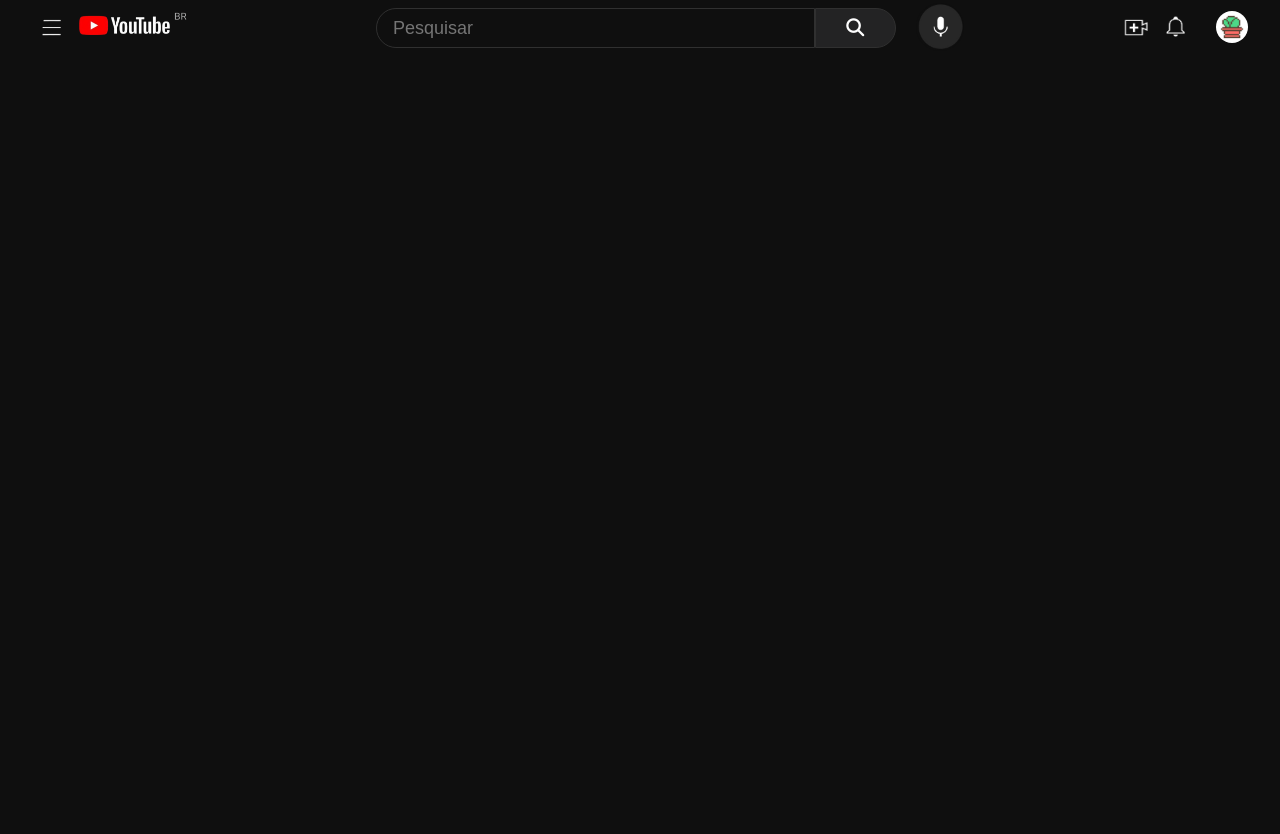
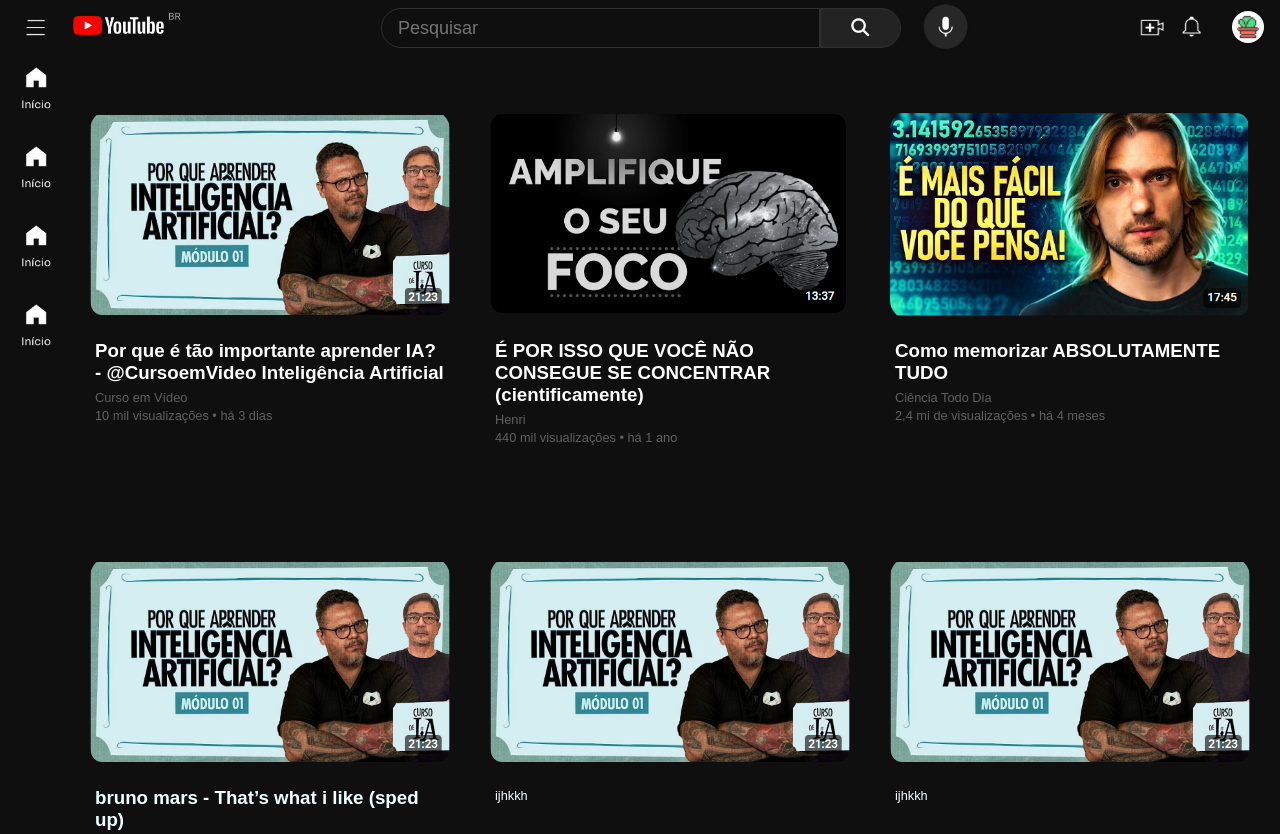
Before and after one commit to IarleySouza/Teste, a plain HTML site: page Projeto/index.html in a window 1280 px wide. Shown: the top 834 px of the page. Before the commit the page ends 800 px from the top, so only its background shows below. Drawn offline with Linux system fonts and the light colour scheme.

Commit message:
Atualizalções no na home Page

```diff
--- a/Projeto/index.html
+++ b/Projeto/index.html
@@ -27,11 +27,70 @@
                     <img src="image/icone.jpg" alt="icone da imagem do usuário">
                 </div>
             </div>
+            <nav>
+                <a href="#">
+                    <abbr title="Inicio"><img class="nav" src="image/Iconesig-removebg-preview.png" alt=""></abbr>
+                </a>
+                <a href="#">
+                    <img src="image/Iconesig-removebg-preview.png" alt="" class="nav">
+                </a>
+                <a href="#">
+                    <img src="image/Iconesig-removebg-preview.png" alt="" class="nav">
+                </a>
+                <a href="#">
+                    <img src="image/Iconesig-removebg-preview.png" alt="" class="nav">
+                </a>
+            </nav>
         </div>
     </header>
     <main>
+        <section>
+            <div>
+                <div id="img2" class="imagem"></div>
+                <h3 style="color: azure;"><a href="https://www.youtube.com/watch?v=J7ABOxu1sdw&t=18s" target="_blank">Por que é tão importante aprender IA? - @CursoemVideo Inteligência Artificial</a></h3>
+                <p>Curso em Vídeo <br> 10 mil visualizações • há 3 dias </p>
+            </div>
+            <div>
+                <div id="img1" class="imagem"></div>
+                <h3>É POR ISSO QUE VOCÊ NÃO CONSEGUE SE CONCENTRAR (cientificamente)</h3>
+                <p>Henri <br> 440 mil visualizações • há 1 ano </p>
+            </div>
+            <div>
+                <div id="img3" class="imagem"></div>
+                <h3><a href="https://www.youtube.com/watch?v=3vdzghRCprU" target="_blank">Como memorizar ABSOLUTAMENTE TUDO</a></h3>
+                <p>Ciência Todo Dia <br> 2,4 mi de visualizações • há 4 meses</p>
+            </div>
+        </section>
+        <section>
+            <div>
+                <div class="imagem"></div>
+                <h3 style="color: azure;">bruno mars - That’s what i like (sped up)</h3>
+            </div>
+            <div>
+                <div class="imagem"></div>
+                <p style="color: azure;">ijhkkh</p>
+            </div>
+            <div>
+                <div class="imagem"></div>
+                <p style="color: azure;">ijhkkh</p>
+            </div>
+        </section>
+        <section>
+            <div>
+                <div class="imagem"></div>
+                <p style="color: azure;">ijhkkh</p>
+            </div>
+            <div>
+                <div class="imagem"></div>
+                <p style="color: azure;">ijhkkh</p>
+            </div>
+            <div>
+                <div class="imagem"></div>
+                <p style="color: azure;">ijhkkh</p>
+            </div>
+        </section>
+    </main>
 
-    </main>
     <footer>
 
     </footer>
--- a/Projeto/style/style.css
+++ b/Projeto/style/style.css
@@ -5,6 +5,17 @@
     padding: 0;
     margin: 0;
     box-sizing: border-box;
+    font-family: Arial, Helvetica, sans-serif;
+}
+main {
+    height: 80%;
+    width: auto;
+}
+header {
+    height: 60px;
+    width: 100%;
+    position: fixed;
+    background-color: var(--primary_color);
 }
 
 :root {
@@ -38,6 +49,8 @@ body {
     width: 2.5em;
     height: 2.5em;
     border-radius: 0;
+    margin-right: 10px;
+    margin-left: 0;
 }
 #menu:hover {
     background-color: var(--secondary_color);
@@ -65,7 +78,6 @@ img {
     margin: 0;
 }
 #seg_container {
-    padding: 0 16px;
     position: fixed;
     width: 100%;
     z-index: 2020;
@@ -109,3 +121,69 @@ i {
     font-size: 18px;
     cursor: pointer;
 }
+nav {
+    position: fixed;
+    display: flex;
+    flex-direction: column;
+    padding-left: 5px;
+    background-color: var(--primary_color);
+}
+.nav {
+    width: 4em;
+    height: 4.5em;
+    border-radius: 50%;
+    cursor: pointer;
+}
+.nav:hover {
+    background-color: #232324;
+    border-radius: 5px;
+}
+section{
+    padding-left: 60px;
+    padding-top: 90px;
+    display: flex;
+
+    justify-content: center;
+}
+.imagem {
+    margin: 20px;
+    border-radius: 20px;
+    width: 360px;
+    height: 210px;
+    background: url(../image/imgemcurso.png) no-repeat;
+    background-size: contain;
+    background-position: right center;
+    padding-top: 10px;
+    cursor: pointer;
+}
+h3 {
+    color: #fff;
+    margin: auto;
+    width: 350px;
+    cursor: pointer;
+}
+
+#img1 {
+    background: url(../image/img4.png) no-repeat;
+    background-size: contain;
+}
+#img2 {
+    background: url(../image/imgemcurso.png) no-repeat;
+    background-size: contain;
+    background-position: right center;
+}
+#img3 {
+    background: url(../image/imagem2.png) no-repeat;
+    background-size: contain;
+}
+p {
+    margin-top: 5px;
+    line-height: 1.4;
+    margin-left: 25px;
+    color: #606060;
+    font-size: 0.8em;
+}
+a {
+    text-decoration: none;
+    color: #fff;
+}
```
Also changed, not shown: Projeto/image/Iconesig-removebg-preview.png (added), Projeto/image/imagem2.png (added), Projeto/image/img4.png (added), Projeto/image/imgemcurso.png (added).
